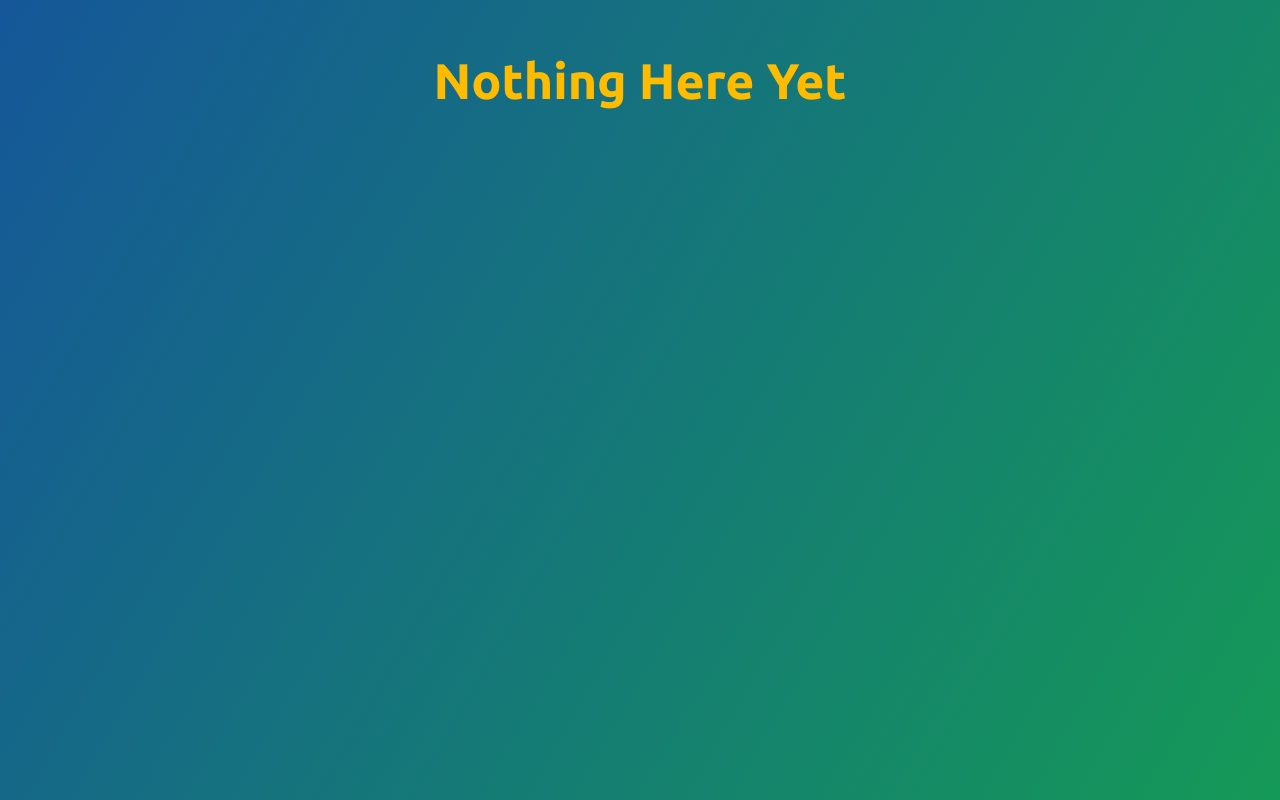
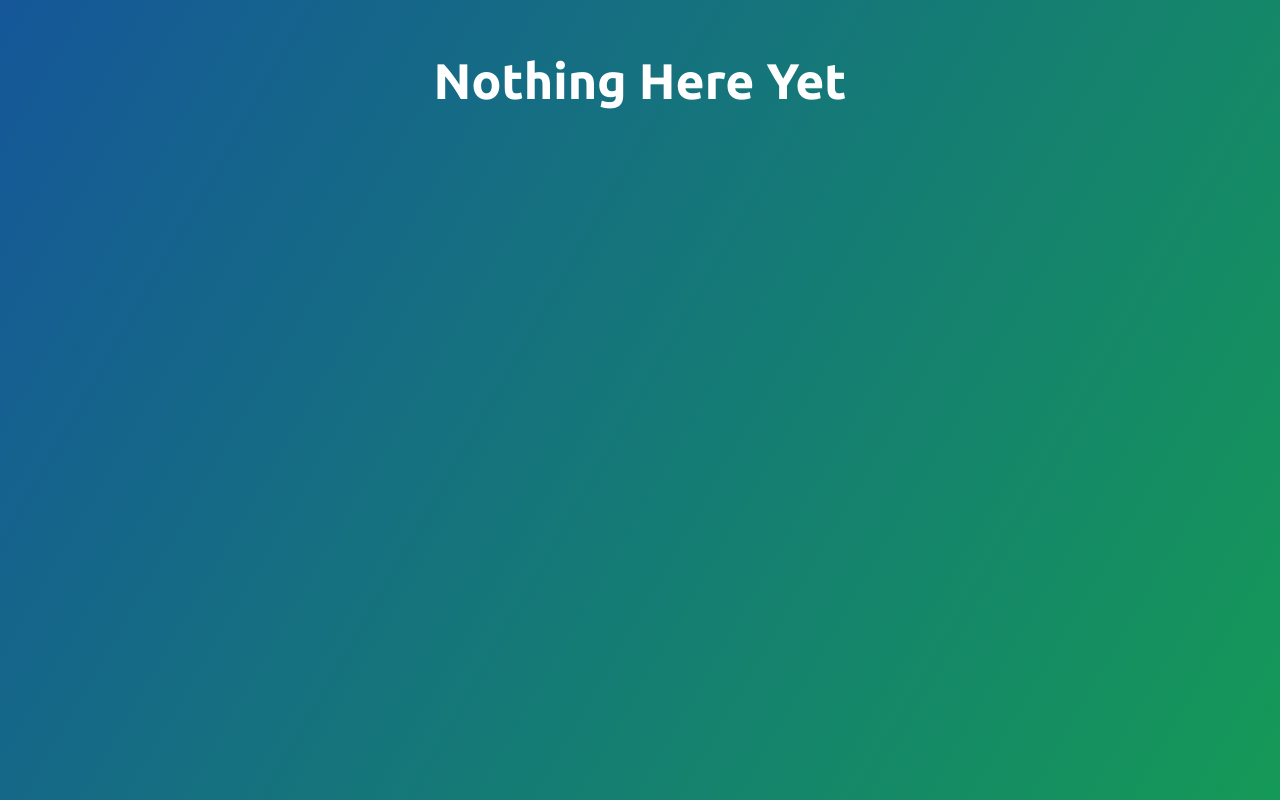
Before and after one commit to F0r9e/F0r9e.GitHub.io, a plain HTML site: page index.html in a window 1280 px wide. Drawn offline with nearby package versions, Linux system fonts and the light colour scheme.

Commit message:
Update style.css

```diff
--- a/style.css
+++ b/style.css
@@ -29,7 +29,8 @@ body {
 
 h1 {
     padding-bottom: 50px;
-    color: #ffbb00;
+    color: white;
+#   color: #ffbb00;
     font-size: 50px;
     font-family: Ubuntu-B;
 }
```
